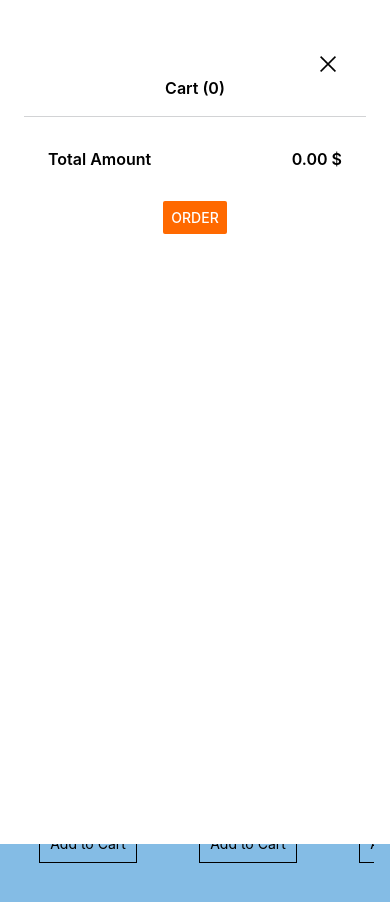
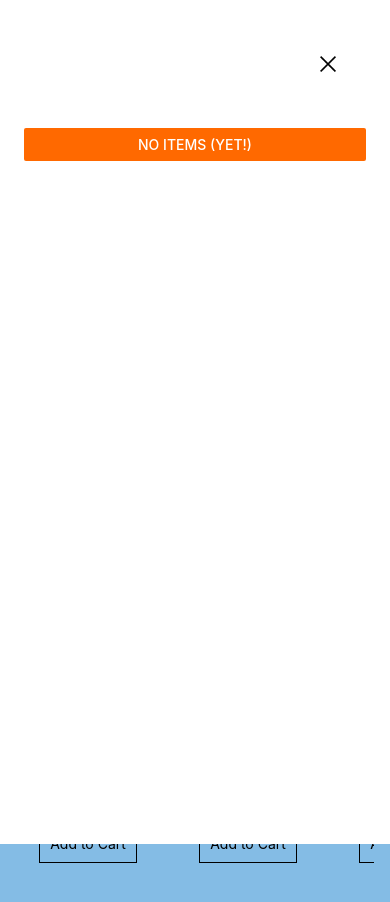
Before and after one commit to bpetermann/react-native-shopping-cart, a React Native app: screen / in a window 390 px wide. Both pictures are taken after a click on the element 180 px from the left and 76 px from the top of the page. Shown: the top 902 px of the page. Built offline with nearby package versions, Linux system fonts and the light colour scheme.

Commit message:
Change empty card condition

```diff
--- a/components/Cart/index.js
+++ b/components/Cart/index.js
@@ -32,8 +32,17 @@ export default function Cart({ show, closeCart, cartItems, add, remove }) {
             />
           </Pressable>
         </View>
+        {!cartItems.length ? (
+          <View style={styles.empty}>
+            <Button
+              title='No items (yet!)'
+              color='#ff6900'
+              onPress={() => closeCart(false)}
+            />
+          </View>
+        ) : (
+          <>
             <Heading>Cart ({cartAmount})</Heading>
-
             <View style={styles.products}>
               <FlatList
                 data={cartItems}
@@ -49,6 +58,8 @@ export default function Cart({ show, closeCart, cartItems, add, remove }) {
               <Heading>{totalPrice} $</Heading>
             </View>
             <Button title='Order' color='#ff6900' />
+          </>
+        )}
       </View>
     </Modal>
   );
@@ -60,6 +71,10 @@ const styles = StyleSheet.create({
     alignItems: 'center',
     paddingHorizontal: 24,
   },
+  empty: {
+    width: '100%',
+    paddingTop: 50,
+  },
   close: {
     width: '100%',
     alignItems: 'flex-end',
@@ -67,7 +82,7 @@ const styles = StyleSheet.create({
   },
   products: {
     width: '100%',
-    paddingTop: 18,
+    paddingTop: 24,
     borderBottomWidth: 1,
     borderColor: '#d2d3d5',
   },
```
Also changed, not shown: 1 other file (tests, documents, lock files or other folders). Lines whose indentation alone changed are shown as unchanged.
